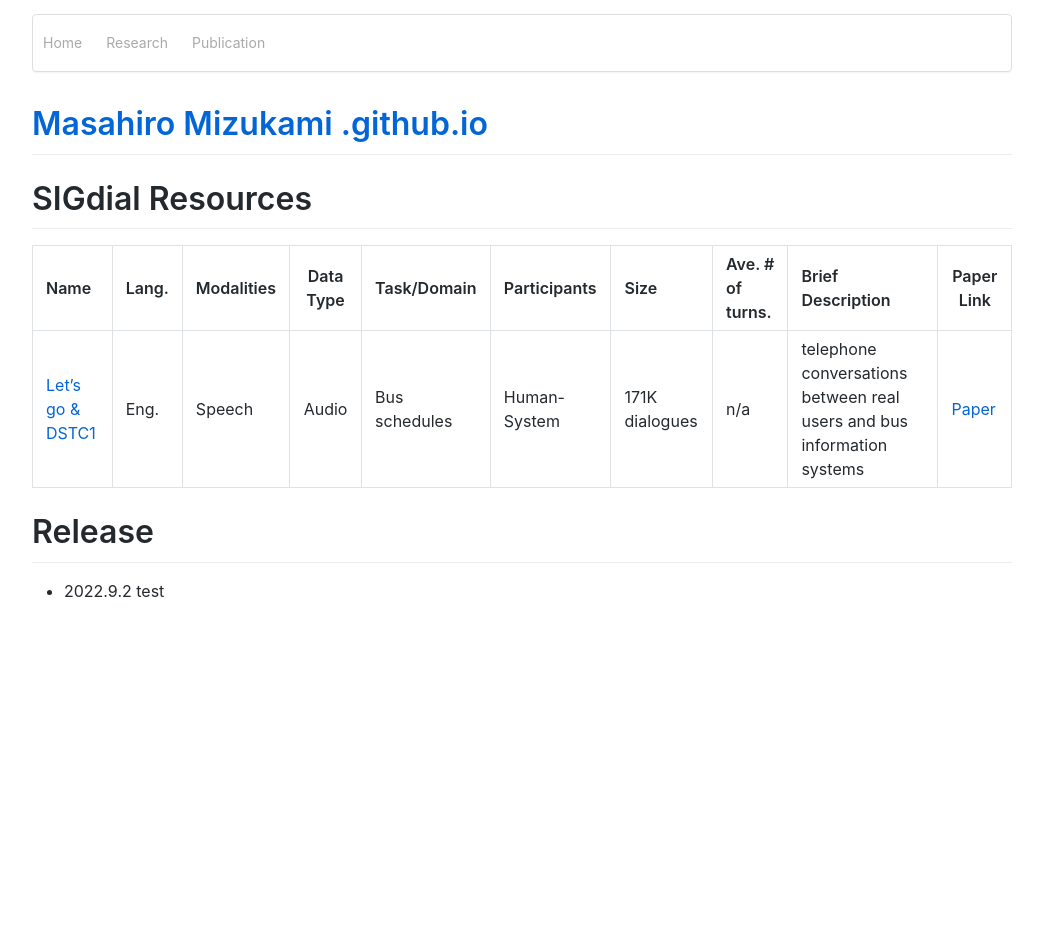
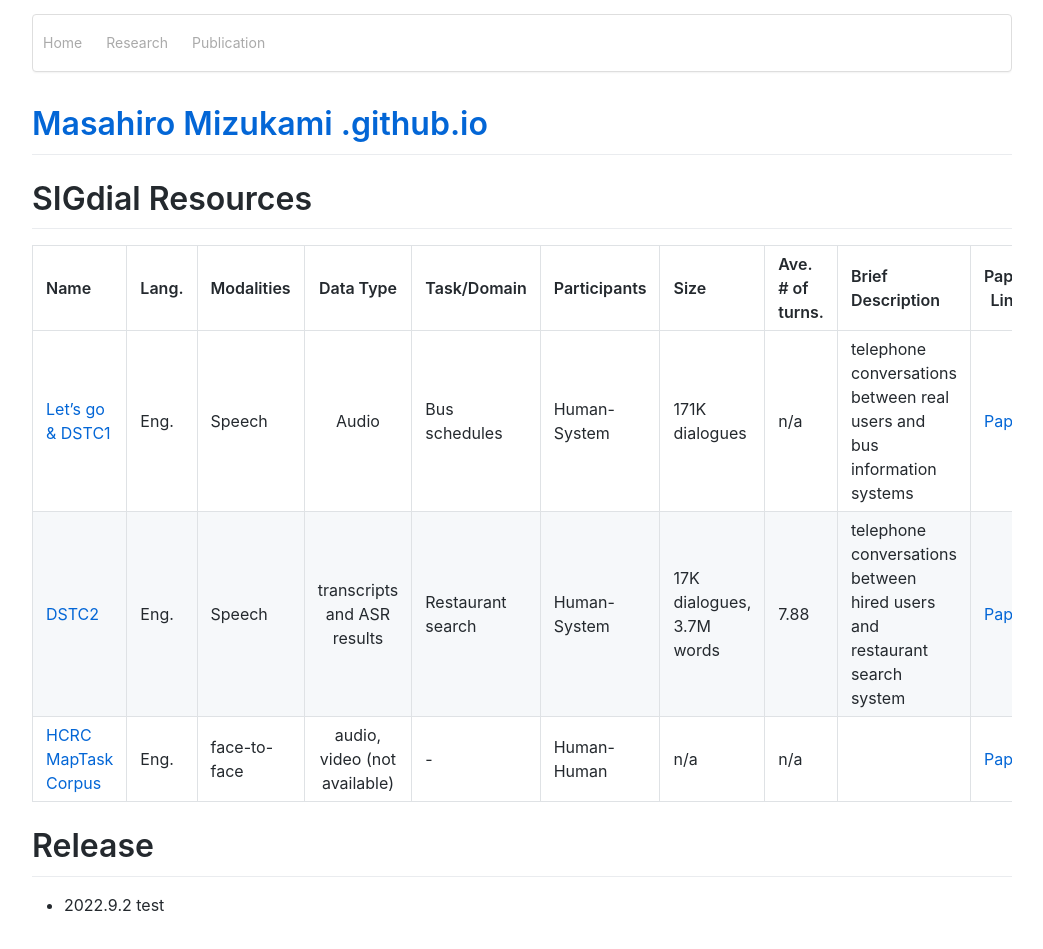
Before and after one commit to masahiro-mi/masahiro-mi.github.io, a Jekyll site: the page built from sigdial_resources.md, in a window 1280 px wide. Shown: the whole page, without its empty margins (118-1161 px from the left). Built offline with Jekyll 4.4.1, drawn with Linux system fonts in a browser that asks for light colours; comment, search, counter and statistics services are not loaded; before the commit the page ends 900 px from its top, so only the background shows below that.

Commit message:
Update sigdial_resources.md

```diff
--- a/sigdial_resources.md
+++ b/sigdial_resources.md
@@ -8,6 +8,8 @@ description:
 | Name | Lang. | Modalities | Data Type | Task/Domain | Participants | Size | Ave. # of turns. | Brief Description | Paper Link |
 |:-------|:---|:---|:---:|:---|:---|:---|:---|:---|
 | [Let’s go & DSTC1](https://github.com/DialRC/LetsGoDataset)  | Eng. | Speech | Audio | Bus schedules | Human-System | 171K dialogues | n/a | telephone conversations between real users and bus information systems |  [Paper](http://www.cs.cmu.edu/~dbohus/docs/letsgo_interspeech2006.pdf) |
+| [DSTC2](https://github.com/matthen/dstc)  | Eng. | Speech | transcripts and ASR results | Restaurant search | Human-System | 17K dialogues, 3.7M words | 7.88 | telephone conversations between hired users and restaurant search system |  [Paper](https://aclanthology.org/W14-4337.pdf) |
+| [HCRC MapTask Corpus](https://groups.inf.ed.ac.uk/maptask/)  | Eng. | face-to-face | audio, video (not available) | - | Human-Human | n/a | n/a |  |  [Paper]() |
 
 
 # Release
```
